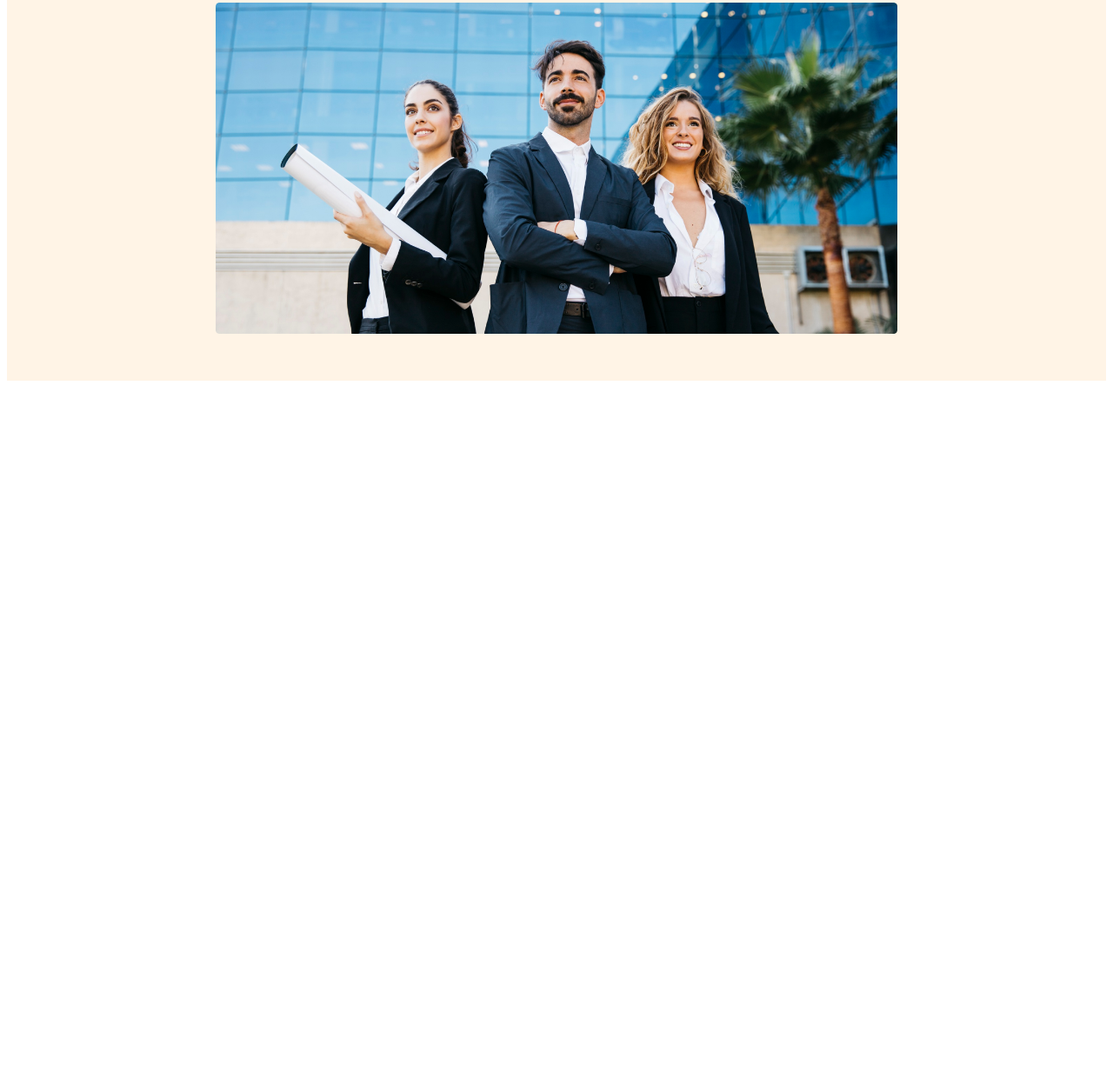
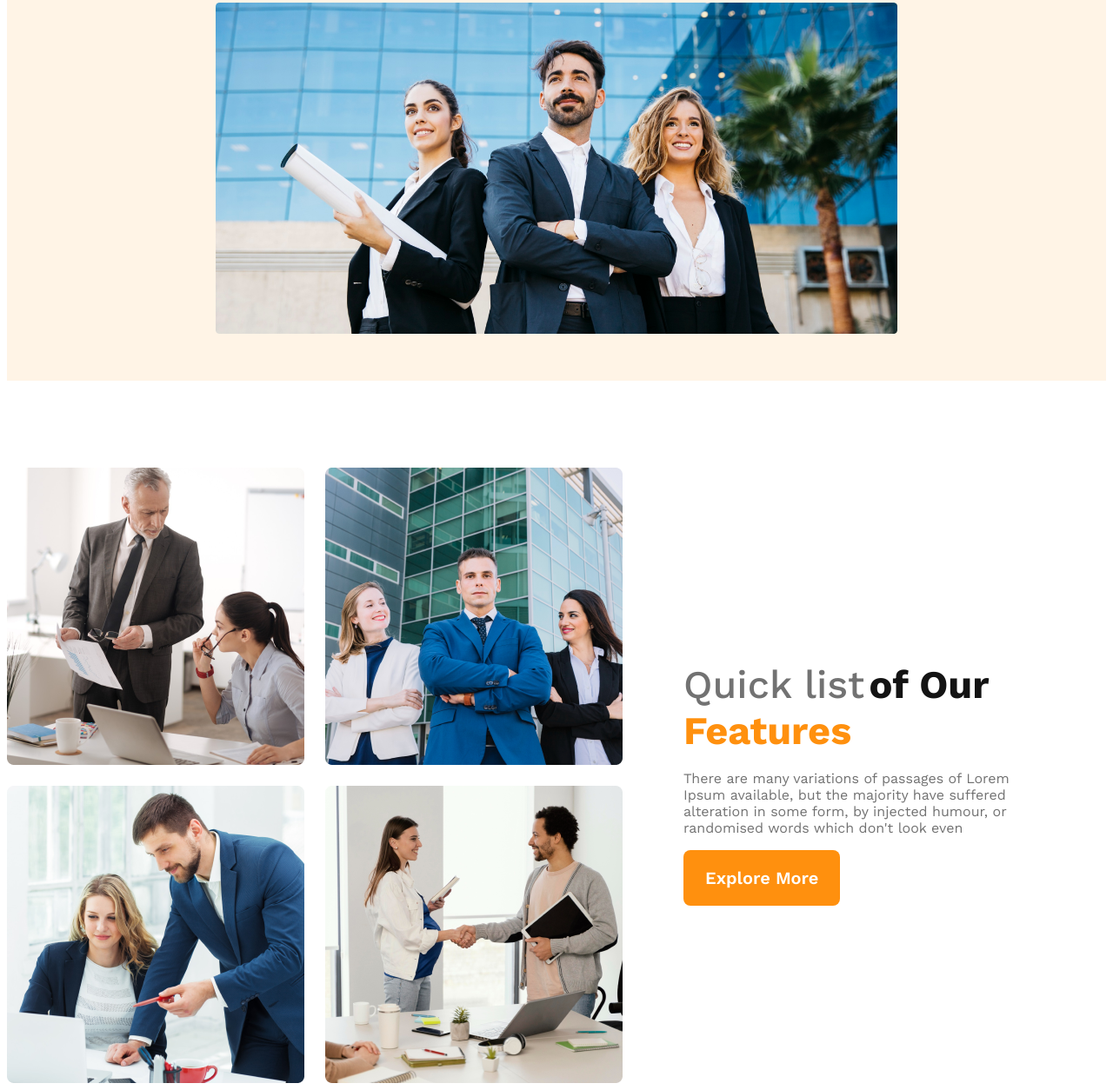
Before and after one commit to arnoldsangma/g3-architects-website-responsive, a plain HTML site: page index.html in a window 1280 px wide. Shown: the part 515-1769 px from the top of the page at 87% size. Before the commit the page ends 961 px from the top, so only its background shows below. Drawn offline with nearby package versions, Linux system fonts and the light colour scheme.

Commit message:
features content added

```diff
--- a/index.html
+++ b/index.html
@@ -24,12 +24,24 @@
         <button class="primary-btn">Explore More</button>
         </div>
 
-      <img src="images/banner.png" alt="">
+        <img src="images/banner.png" alt="">
     </div>
-
   </header>
   <main>
+      <section class="teams-container">
+        <div class="team-img-container">
+          <img src="images/team1.png" alt="">
+          <img src="images/team2.png" alt="">
+          <img src="images/team3.png" alt="">
+          <img src="images/team4.png" alt="">
+        </div>
+        <div class="teams-content">
+          <h3 class="feature-title"><span class="quick">Quick list</span> <span class="our">of Our</span> <span class="feature">Features</span></h3>
+          <p class="teams-description">There are many variations of passages of Lorem Ipsum available, but the majority have suffered alteration in some form, by injected humour, or randomised words which don't look even</p>
+          <button class="primary-btn">Explore More</button>
 
+        </div>
+      </section>
   </main>
   <footer>
 
--- a/styles/style.css
+++ b/styles/style.css
@@ -73,6 +73,49 @@ nav li a {
   margin-top: 45px;
 }
 
+/* main styles */
+/* feature section starts */
+main{
+  max-width: 1440px;
+  margin: 0 auto;
+}
+/* teams style */
+.teams-container{
+  display: flex;
+  align-items: center;
+  padding-top: 6.25rem;
+}
+.team-img-container{
+  display: grid;
+  grid-template-columns: repeat(2, 1fr);
+  gap: 1.5rem;
+}
+.teams-content{
+  padding-left: 4.375rem;
+  padding-right: 4.375rem;
+}
+.feature-title .quick{
+  font-size: 2.8125rem;
+  font-weight: 500;
+  color: #727272;
+}
+.feature-title .our{
+  font-size: 2.8125rem;
+  font-weight: 700;
+  color: #131313;
+}
+.feature-title .feature{
+  font-size: 2.8125rem;
+  font-weight: 700;
+  color: #FF900E;
+}
+.teams-description{
+  font-size: 1rem;
+  font-weight: 400;
+  color: #727272;
+}
+
+
 
 
 
@@ -93,6 +136,13 @@ nav li a {
   nav {
     flex-direction: column;
   }
+  /* team section */
+  .teams-container{
+    flex-direction: column;
+  }
+  .team-img-container{
+    grid-template-columns:1fr;
+  }
 }
 
 /* for medium device */
@@ -104,4 +154,15 @@ nav li a {
   nav {
     flex-direction: column;
   }
+  .teams-container{
+    flex-direction: column;
+  }
+  .team-img-container{
+    grid-template-columns:repeat(2, 1fr);
+  }
 }
+
+/* For large device */
+@media screen and (min-width:993px) and (max-width:1200px) {
+
+}
```
